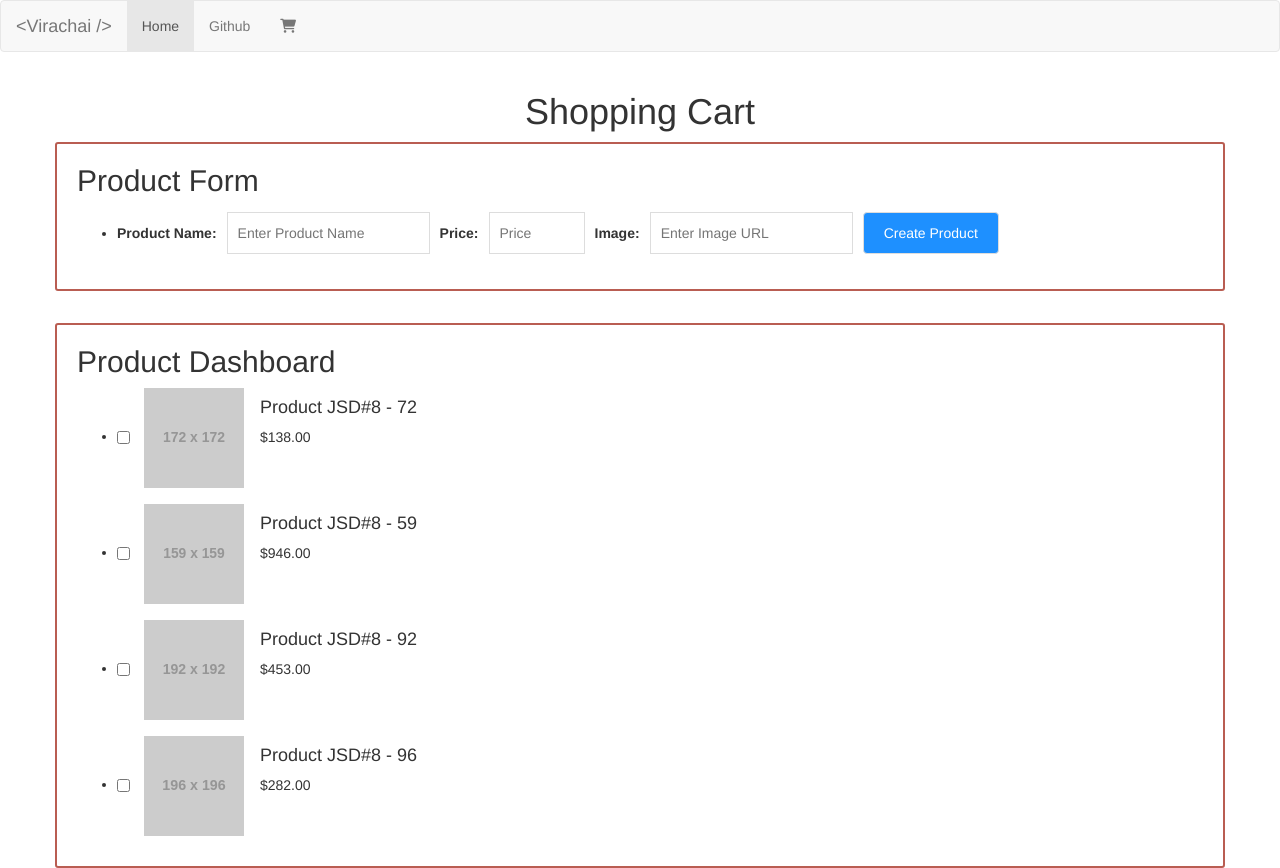
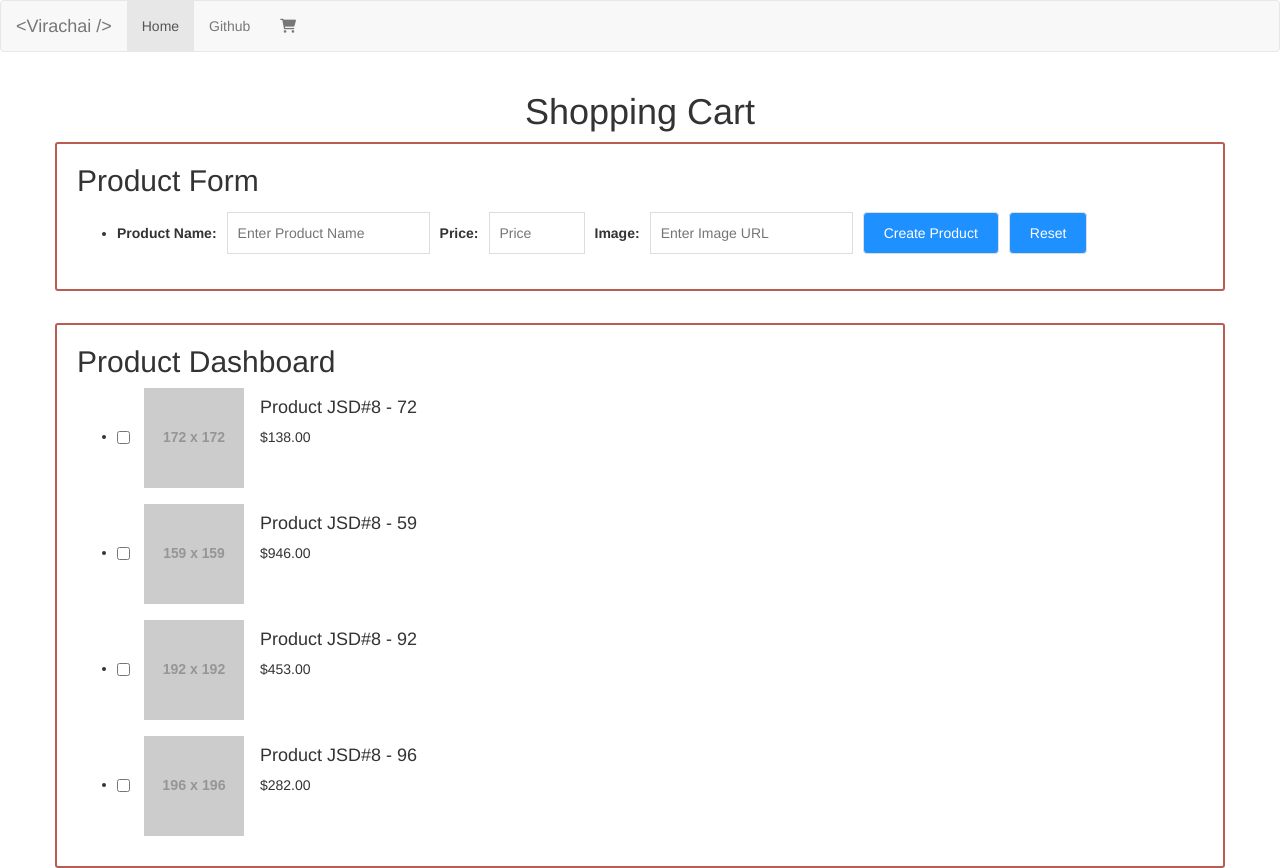
Before and after one commit to virachai/39-virachai-js, a plain HTML site: page index.html in a window 1280 px wide. Shown: the top 868 px of the page. Drawn offline with nearby package versions, Linux system fonts and the light colour scheme; placeholder pictures from the web are drawn by us.

Commit message:
btn reset forms

```diff
--- a/index.html
+++ b/index.html
@@ -262,9 +262,11 @@
                     Create Product
                   </button></label
                 >
-                <!-- <label>
-              <button type="reset" class="btn clearForm">Reset</button></label
-            > -->
+                <label>
+                  <button type="reset" class="btn clearForm">
+                    Reset
+                  </button></label
+                >
               </div>
               <div class="showImg">
                 <div class="placehold">
```
